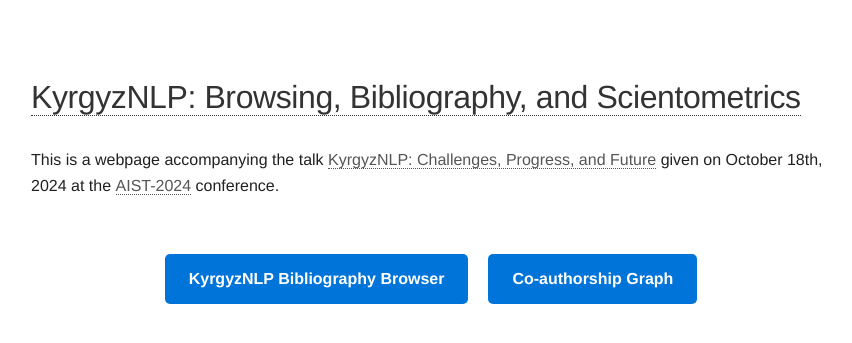
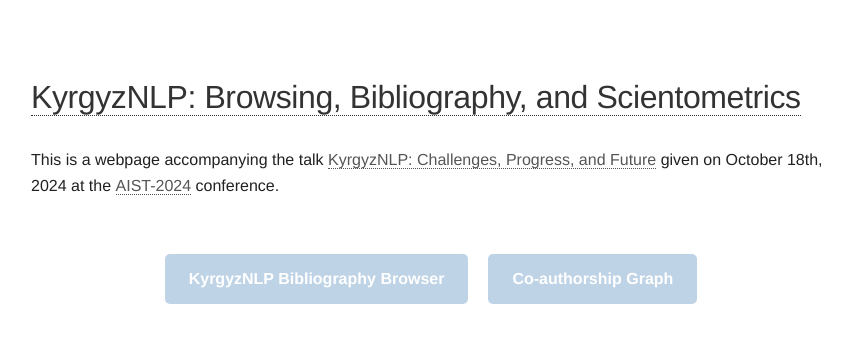
Before and after one commit to alexeyev/alexeyev.github.io, a Jekyll site: the page built from kyrgyz_nlp/index.html, in a window 1280 px wide. Shown: the top 343 px of the page, without its empty margins (209-1061 px from the left). Built offline with Jekyll 4.4.1, drawn with Linux system fonts in a browser that asks for light colours.

Commit message:
Update index.html

```diff
--- a/kyrgyz_nlp/index.html
+++ b/kyrgyz_nlp/index.html
@@ -20,7 +20,7 @@
             font-size: 16px;
             font-weight: bold;
             color: white;
-            background-color: #0074D9;
+            background-color: #BFD3E6;
             border: none;
             border-radius: 5px;
             text-align: center;
```
